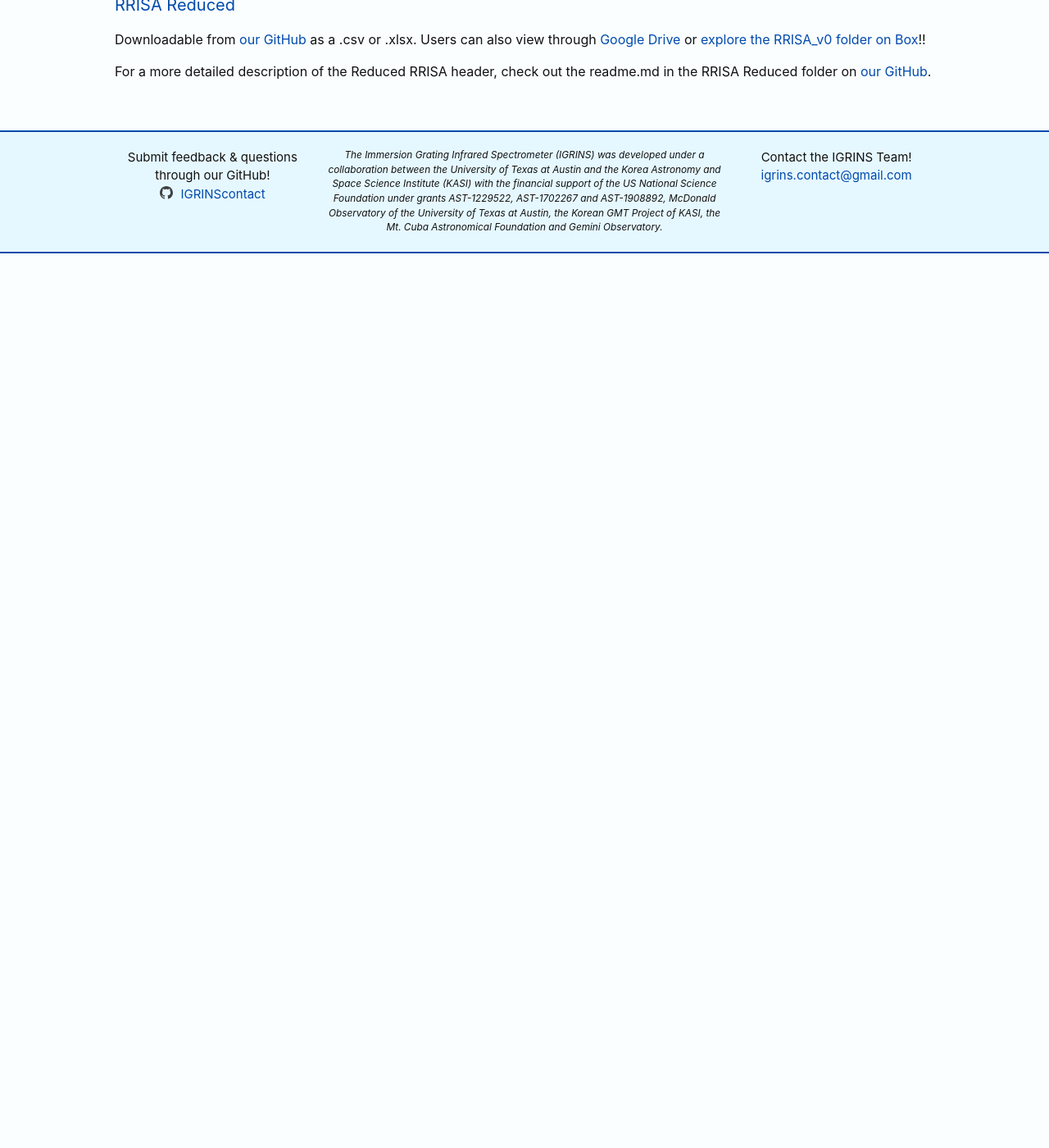
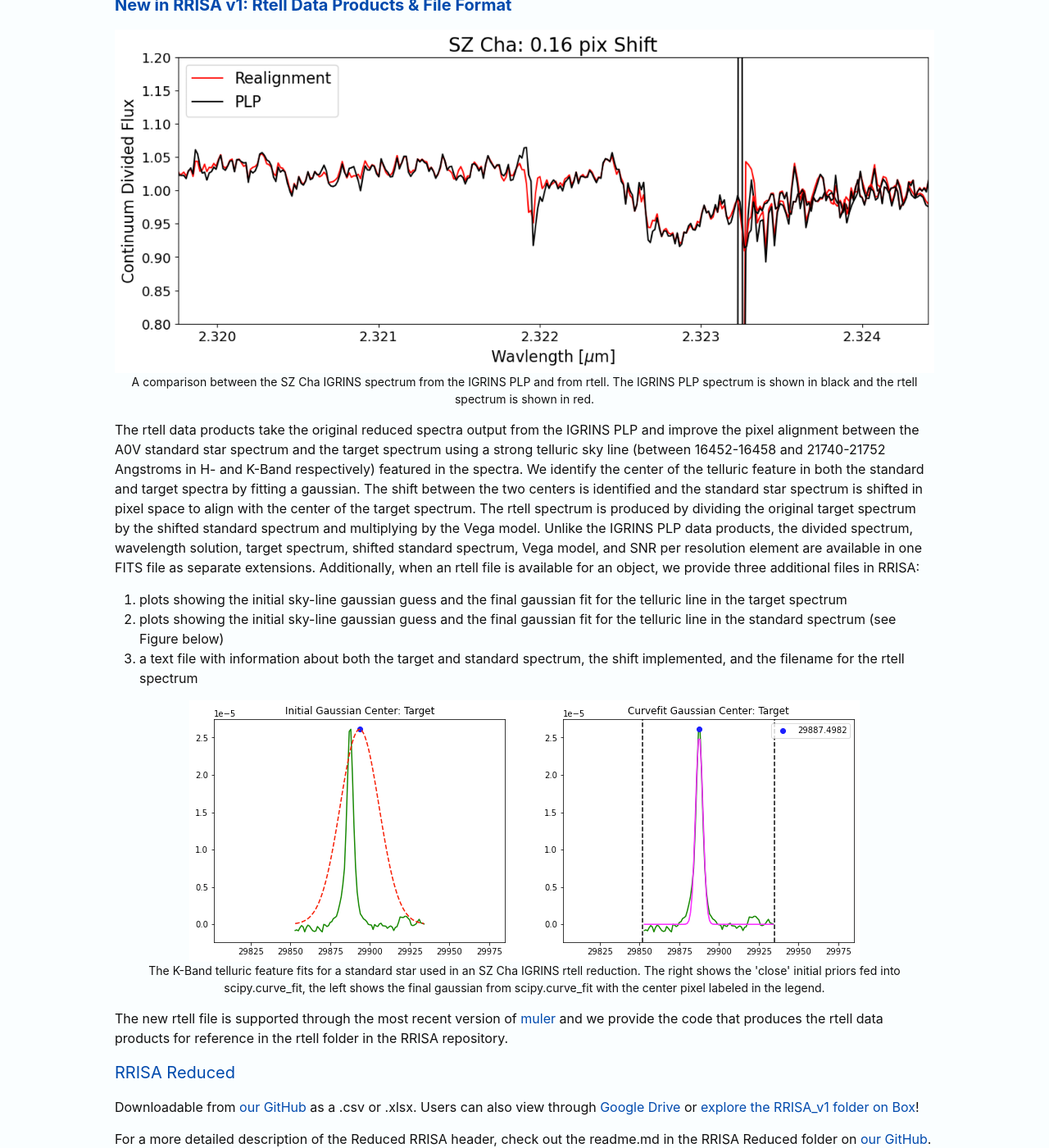
Before and after one commit to IGRINScontact/IGRINScontact.github.io, a Jekyll site: the page built from RRISA_reduced.markdown, in a window 1280 px wide and 1400 px high, scrolled down 2076 px. Shown: the whole window at 82% size. Built offline with Jekyll 4.4.1, drawn with Linux system fonts in a browser that asks for light colours; before the commit the page ends 2385 px from its top, so only the background shows below that.

Commit message:
Updates for RRISA v1
Changed dates on main page, updated links on each page, added information about rtell file format.

```diff
--- a/RRISA_raw.markdown
+++ b/RRISA_raw.markdown
@@ -37,6 +37,6 @@ __*Note:*__ _Data acquired between April 2018 and May 2019 was impacted by a sli
 
 <h3>RRISA Raw</h3>
 
-Downloadable from [our GitHub](https://github.com/IGRINScontact/RRISA.git) as a .csv or .xlsx. Users can also view through [Google Drive](https://docs.google.com/spreadsheets/d/1jqbt4-Qqula0TP_iJfw7BqiYPfOMnCWdc5JiovziYp0/edit?usp=sharing) or [explore the RRISA_v0 folder on Box](https://utexas.box.com/v/RRISA-v0-July2014-May2021)!
+Downloadable from [our GitHub](https://github.com/IGRINScontact/RRISA.git) as a .csv or .xlsx. Users can also view through [Google Drive](https://docs.google.com/spreadsheets/d/1vx1Q8uzG1Q4SKmy5CooozlowYTVSUYnRG3vC3SUxdrc/edit?usp=sharing) or [explore the RRISA_v1 folder on Box](https://utexas.box.com/s/w3i7rya83lmgkiqkg79w85b7wrra90m5)!
 
 For a more detailed description of the Raw RRISA header, check out the readme.md in the RRISA Raw folder on [our GitHub](https://github.com/IGRINScontact/RRISA.git).
--- a/RRISA_reduced.markdown
+++ b/RRISA_reduced.markdown
@@ -63,7 +63,35 @@ __*Note:*__ _The output files from the IGRINS PLP are an in vacuum wavelength so
 <em>AIR = VAC / (1.0 + 2.735182E-4 + (131.4182 / VAC^2) + (2.76249E8 / VAC^4))</em>
 </center>
 
+<h3><b>New in RRISA v1: Rtell Data Products & File Format</b></h3>
+
+<center>
+  <figure>
+    <img src="/images/SZ_Cha_rtell.png" alt="A comparison between the original IGRINS data product and the rtell IGRINS data product for SZ Cha."/>
+    <figcaption>A comparison between the SZ Cha IGRINS spectrum from the IGRINS PLP and from rtell. The IGRINS PLP spectrum is shown in black and the rtell spectrum is shown in red.</figcaption>
+  </figure>
+</center>
+
+The rtell data products take the original reduced spectra output from the IGRINS PLP and improve the pixel alignment between the A0V standard star spectrum and the target spectrum using a strong telluric sky line (between 16452-16458 and 21740-21752 Angstroms in H- and K-Band respectively) featured in the spectra.
+We identify the center of the telluric feature in both the standard and target spectra by fitting a gaussian.
+The shift between the two centers is identified and the standard star spectrum is shifted in pixel space to align with the center of the target spectrum.
+The rtell spectrum is produced by dividing the original target spectrum by the shifted standard spectrum and multiplying by the Vega model.
+Unlike the IGRINS PLP data products, the divided spectrum, wavelength solution, target spectrum, shifted standard spectrum, Vega model, and SNR per resolution element are available in one FITS file as separate extensions.
+Additionally, when an rtell file is available for an object, we provide three additional files in RRISA:
+1. plots showing the initial sky-line gaussian guess and the final gaussian fit for the telluric line in the target spectrum
+2. plots showing the initial sky-line gaussian guess and the final gaussian fit for the telluric line in the standard spectrum (see Figure below)
+3. a text file with information about both the target and standard spectrum, the shift implemented, and the filename for the rtell spectrum
+
+<center>
+  <figure>
+    <img src="/images/SZ_Cha_standard.png" alt="The standard star spectrum telluric line fits for an SZ Cha rtell file."/>
+    <figcaption>The K-Band telluric feature fits for a standard star used in an SZ Cha IGRINS rtell reduction. The right shows the 'close' initial priors fed into scipy.curve_fit, the left shows the final gaussian from scipy.curve_fit with the center pixel labeled in the legend.</figcaption>
+  </figure>
+</center>
+
+The new rtell file is supported through the most recent version of [muler](https://github.com/OttoStruve/muler) and we provide the code that produces the rtell data products for reference in the rtell folder in the RRISA repository.
+
 <h3>RRISA Reduced</h3>
-Downloadable from [our GitHub](https://github.com/IGRINScontact/RRISA.git) as a .csv or .xlsx. Users can also view through [Google Drive](https://docs.google.com/spreadsheets/d/1RCxGboICnKQeD1suKG6CeGgSrZLGFYbiuVFF_uxNbUg/edit?usp=sharing) or [explore the RRISA_v0 folder on Box](https://utexas.box.com/v/RRISA-v0-July2014-May2021)!!
+Downloadable from [our GitHub](https://github.com/IGRINScontact/RRISA.git) as a .csv or .xlsx. Users can also view through [Google Drive](https://docs.google.com/spreadsheets/d/1YCMcOLvrxI5PySSppOgzXbYDmcKILH3gBNdqiyBODn0/edit?usp=sharing) or [explore the RRISA_v1 folder on Box](https://utexas.box.com/s/w3i7rya83lmgkiqkg79w85b7wrra90m5)!
 
 For a more detailed description of the Reduced RRISA header, check out the readme.md in the RRISA Reduced folder on [our GitHub](https://github.com/IGRINScontact/RRISA.git).
--- a/RRISA_xmatch.markdown
+++ b/RRISA_xmatch.markdown
@@ -24,8 +24,11 @@ The flag column for each catalog will either have a value of NaN or 1.
 A flag of 1 means that the identifier returned from the xMatch Query is not SIMBAD searchable.
 In this case the objects could match, but we suggest that the user manually check to confirm.
 
+<h3><b>New in RRISA v1: Rtell Data Products & File Format</b></h3>
+See the RRISA Reduced website tab for more information about the new rtell data products!
+
 <h3>RRISA XMatch</h3>
 
-Downloadable from [our GitHub](https://github.com/IGRINScontact/RRISA.git) as a .csv or .xlsx. Users can also view on through [Google Drive](https://docs.google.com/spreadsheets/d/1xLrfZoTgRyyi3KZd3d9Xf-pEvbf7BUS5GL1qdGCjegA/edit?usp=sharing) or [explore the RRISA_v0 folder on Box](https://utexas.box.com/v/RRISA-v0-July2014-May2021)!
+Downloadable from [our GitHub](https://github.com/IGRINScontact/RRISA.git) as a .csv or .xlsx. Users can also view on through [Google Drive](https://docs.google.com/spreadsheets/d/1EOHGfJ5Huic9o9eKsXrEgZnt7W0QX9xbKj3oDGxQ9kA/edit?usp=sharing) or [explore the RRISA_v1 folder on Box](https://utexas.box.com/s/w3i7rya83lmgkiqkg79w85b7wrra90m5)!
 
 For a more detailed description of the XMatch RRISA header, check out the readme.md in the RRISA XMatch folder on [our GitHub](https://github.com/IGRINScontact/RRISA.git).
--- a/index.markdown
+++ b/index.markdown
@@ -8,5 +8,5 @@ layout: page
 ![RRISA Logo](images/IGRINS_and_RRISA.png){:style="display:block; margin-left:auto; margin-right:auto; width:600px"}
 
 <center>
-<h1> RRISA Beta: July 2014-May 2021 </h1>
+<h1> RRISA v1: July 2014-December 2021 </h1>
 </center>
```
Also changed, not shown: other parts of RRISA_raw.markdown (+1 -1 lines), images/IGRINS_obs_density.png, images/SZ_Cha_rtell.png (added), images/SZ_Cha_standard.png (added), 3 other files.
